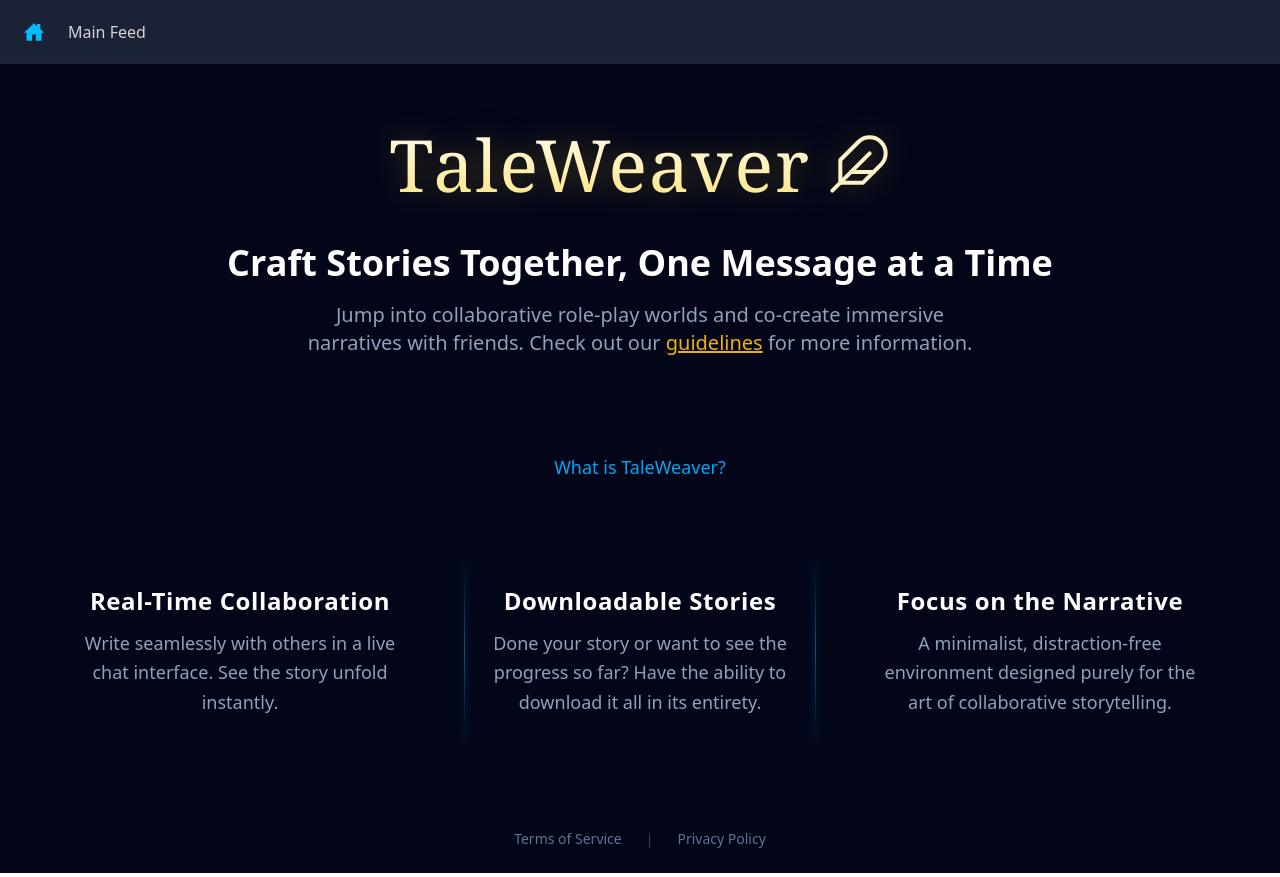
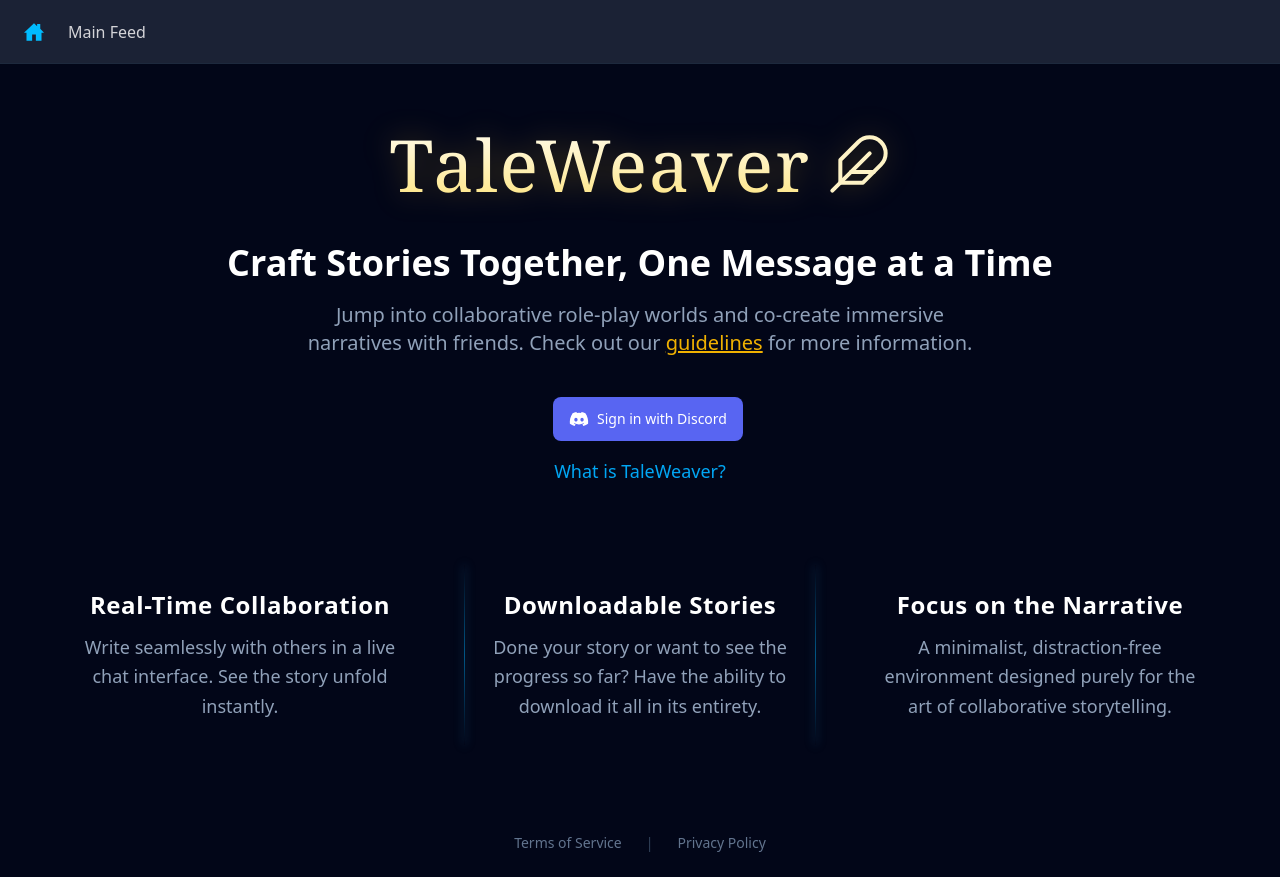
Before and after one commit to Hairum-Qureshi/story-roleplay-app, a React (Vite) app in the folder apps/frontend/: page / in a window 1280 px wide. Built offline with nearby package versions, Linux system fonts and the light colour scheme; no server answers.

Commit message:
imported DiscordOAuthButton so it's nicely placed alongside the GoogleOAuthButton component

```diff
--- a/apps/frontend/src/pages/Home.tsx
+++ b/apps/frontend/src/pages/Home.tsx
@@ -3,10 +3,10 @@
 import Footer from "../components/Footer";
 import { useCurrentUser } from "../hooks/useCurrentUser";
 import GoogleOAuthButton from "../components/GoogleOAuthButton";
+import DiscordOAuthButton from "../components/DIscordOAuthButton";
 
 export default function Home() {
   const { data: currUserData } = useCurrentUser();
-
 
   return (
     <div className="min-h-screen bg-slate-950 text-white relative overflow-hidden flex flex-col">
@@ -49,7 +49,12 @@
 
         {/* CTA Buttons */}
         <div className="flex flex-col items-center gap-4">
-          {!currUserData && <GoogleOAuthButton />}
+          {!currUserData && (
+            <div className="flex flex-col md:flex-row items-center gap-4">
+              <GoogleOAuthButton />
+              <DiscordOAuthButton />
+            </div>
+          )}
 
           {/* Link directly under the button */}
           <Link
```
